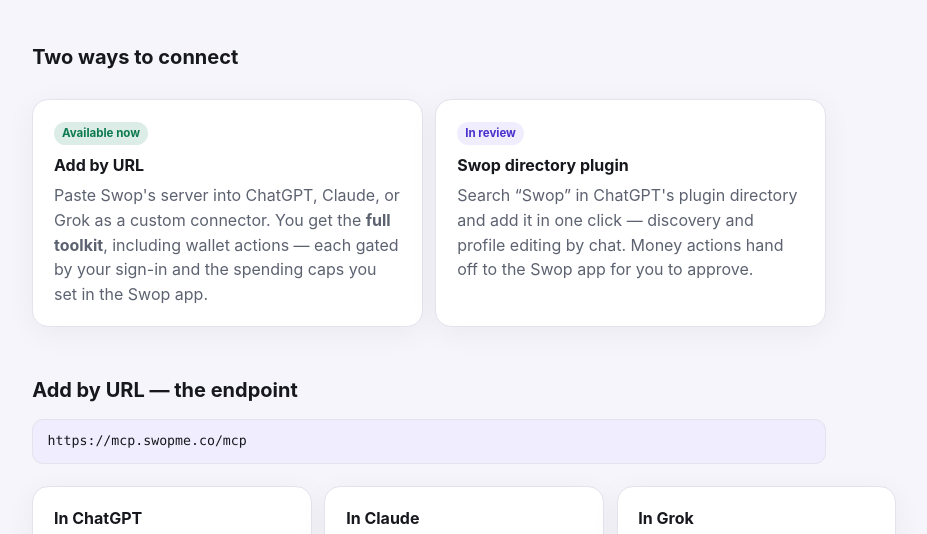
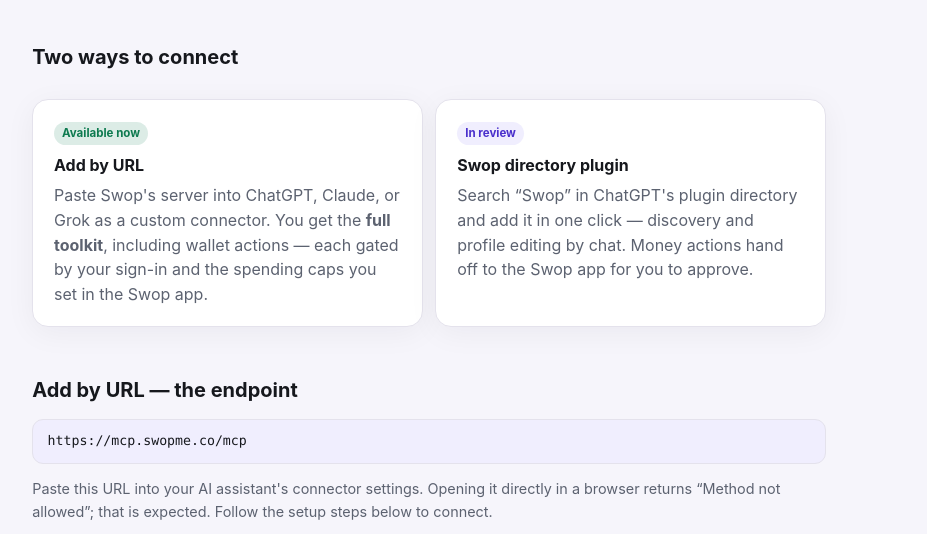
Before and after one commit to Travisswop/swop-mcp, a website: page public/index.html in a window 1280 px wide. Shown: the part 230-764 px from the top of the page, without its empty margins (211-1138 px from the left). Drawn offline with Linux system fonts and the light colour scheme.

Commit message:
RELAY: Clarify MCP endpoint setup
Drafted by an El Dorado agent in an isolated worktree. Needs CRITIC review; not for merge without Travis.

```diff
--- a/public/index.html
+++ b/public/index.html
@@ -79,6 +79,7 @@
 
 <h2>Add by URL — the endpoint</h2>
 <div class="urlbox"><span class="url">https://mcp.swopme.co/mcp</span></div>
+<p class="mut" style="font-size:.9rem">Paste this URL into your AI assistant's connector settings. Opening it directly in a browser returns “Method not allowed”; that is expected. Follow the setup steps below to connect.</p>
 <div class="grid three">
   <div class="card">
     <h3>In ChatGPT</h3>
```
